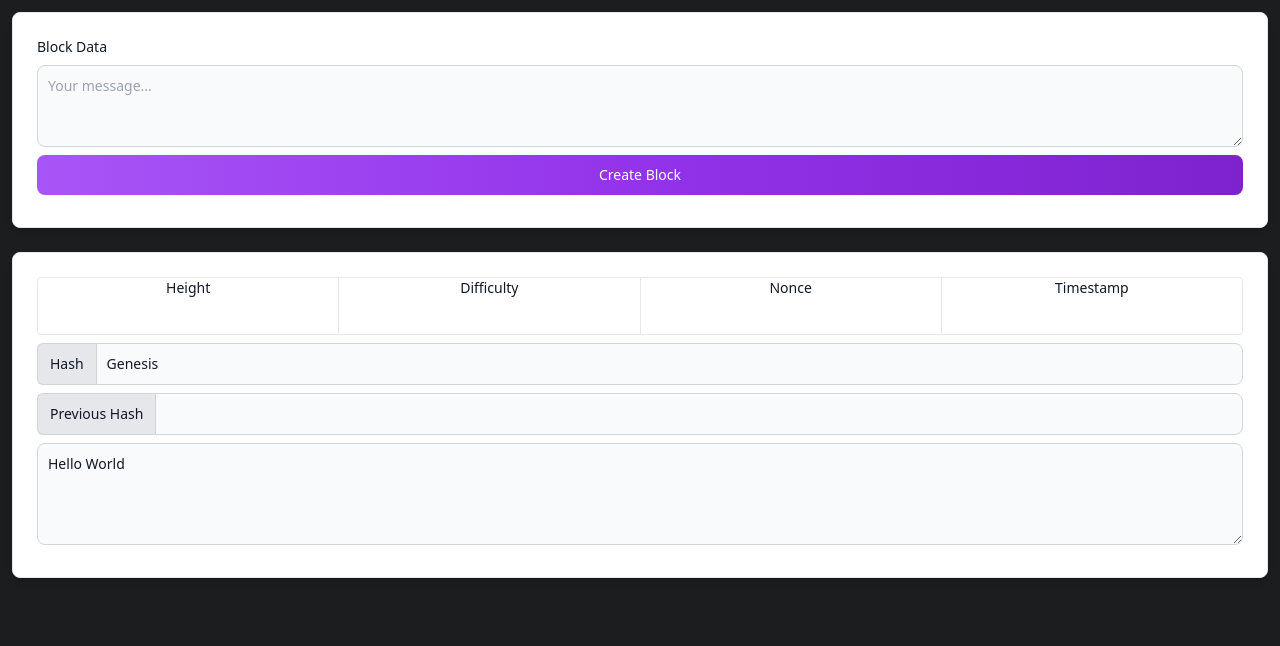
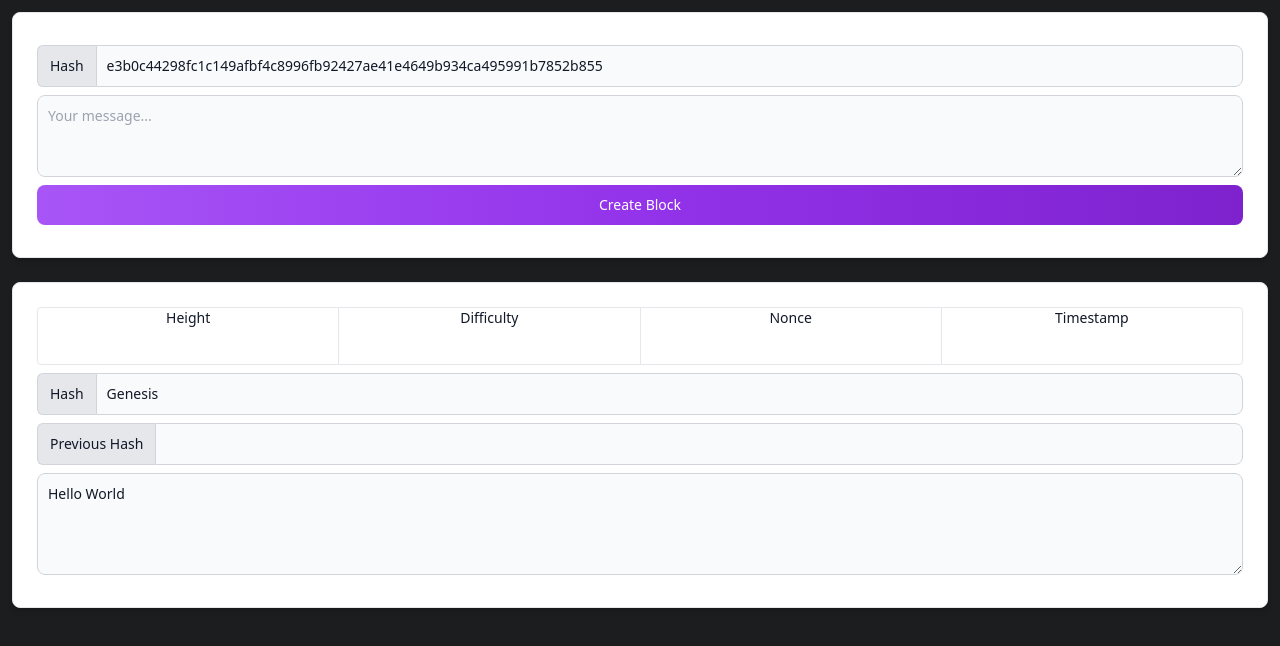
Before and after one commit to waiscodes/demo.blockchain, a React app: page / in a window 1280 px wide. Shown: the top 646 px of the page. Built offline with nearby package versions, Linux system fonts and the light colour scheme; the HTML template or start-up script is replaced by a standard one.

Commit message:
added hash to create new block to see hashes live

```diff
--- a/src/blockchain/Block.ts
+++ b/src/blockchain/Block.ts
@@ -31,8 +31,12 @@ class Block {
 		this.tx = tx;
 	}
 
-	static getBlockHash = (block: Block): string => {
-		return sha256(JSON.stringify(block)).toString();
+	static getBlockHash = (data: Block | string): string => {
+		if (typeof data === "object") {
+			data = JSON.stringify(data);
+		}
+
+		return sha256(data).toString();
 	};
 
 	static createGenesisBlock = (): Block => {
--- a/src/components/AddBlock.tsx
+++ b/src/components/AddBlock.tsx
@@ -1,10 +1,12 @@
 import React, { useState } from "react";
+import Block from "../blockchain/Block";
 
 interface Props {
 	addBlock: (tx: string) => void;
 }
 const AddBlock: React.FC<Props> = ({ addBlock }) => {
 	const [tx, setTx] = useState<string>("");
+	const [hash, setHash] = useState("e3b0c44298fc1c149afbf4c8996fb92427ae41e4649b934ca495991b7852b855"); // SHA256 hash of empty string
 
 	const submitTx = (e: React.FormEvent<HTMLFormElement>) => {
 		e.preventDefault();
@@ -12,20 +14,34 @@ const AddBlock: React.FC<Props> = ({ addBlock }) => {
 		setTx("");
 	};
 
+	const handleChange = (value: string) => {
+		setTx(value);
+		setHash(Block.getBlockHash(value));
+	};
+
 	return (
 		<form
 			onSubmit={submitTx}
 			className="p-6 m-3 overflow-scroll bg-white rounded-lg border border-gray-200 shadow-md dark:bg-gray-800 dark:border-gray-700"
 		>
-			<label htmlFor="add-block" className="block mb-2 text-sm font-medium text-gray-900 dark:text-gray-400">
-				Block Data
-			</label>
+			<div className="flex my-2">
+				<span className="inline-flex items-center px-3 text-sm text-gray-900 bg-gray-200 rounded-l-md border border-r-0 border-gray-300 dark:bg-gray-600 dark:text-gray-400 dark:border-gray-600">
+					Hash
+				</span>
+				<input
+					type="text"
+					value={hash}
+					onChange={() => null}
+					className="rounded-none rounded-r-lg bg-gray-50 border border-gray-300 text-gray-900 focus:ring-blue-500 focus:border-blue-500 block flex-1 min-w-0 w-full text-sm p-2.5  dark:bg-gray-700 dark:border-gray-600 dark:placeholder-gray-400 dark:text-white dark:focus:ring-blue-500 dark:focus:border-blue-500"
+					disabled
+				/>
+			</div>
 			<textarea
 				id="add-block"
 				rows={3}
 				className="block p-2.5 w-full text-sm text-gray-900 bg-gray-50 rounded-lg border border-gray-300 focus:ring-blue-500 focus:border-blue-500 dark:bg-gray-700 dark:border-gray-600 dark:placeholder-gray-400 dark:text-white dark:focus:ring-blue-500 dark:focus:border-blue-500"
 				placeholder="Your message..."
-				onChange={(e) => setTx(e.target.value)}
+				onChange={(e) => handleChange(e.target.value)}
 				value={tx}
 			></textarea>
 			<button
```
